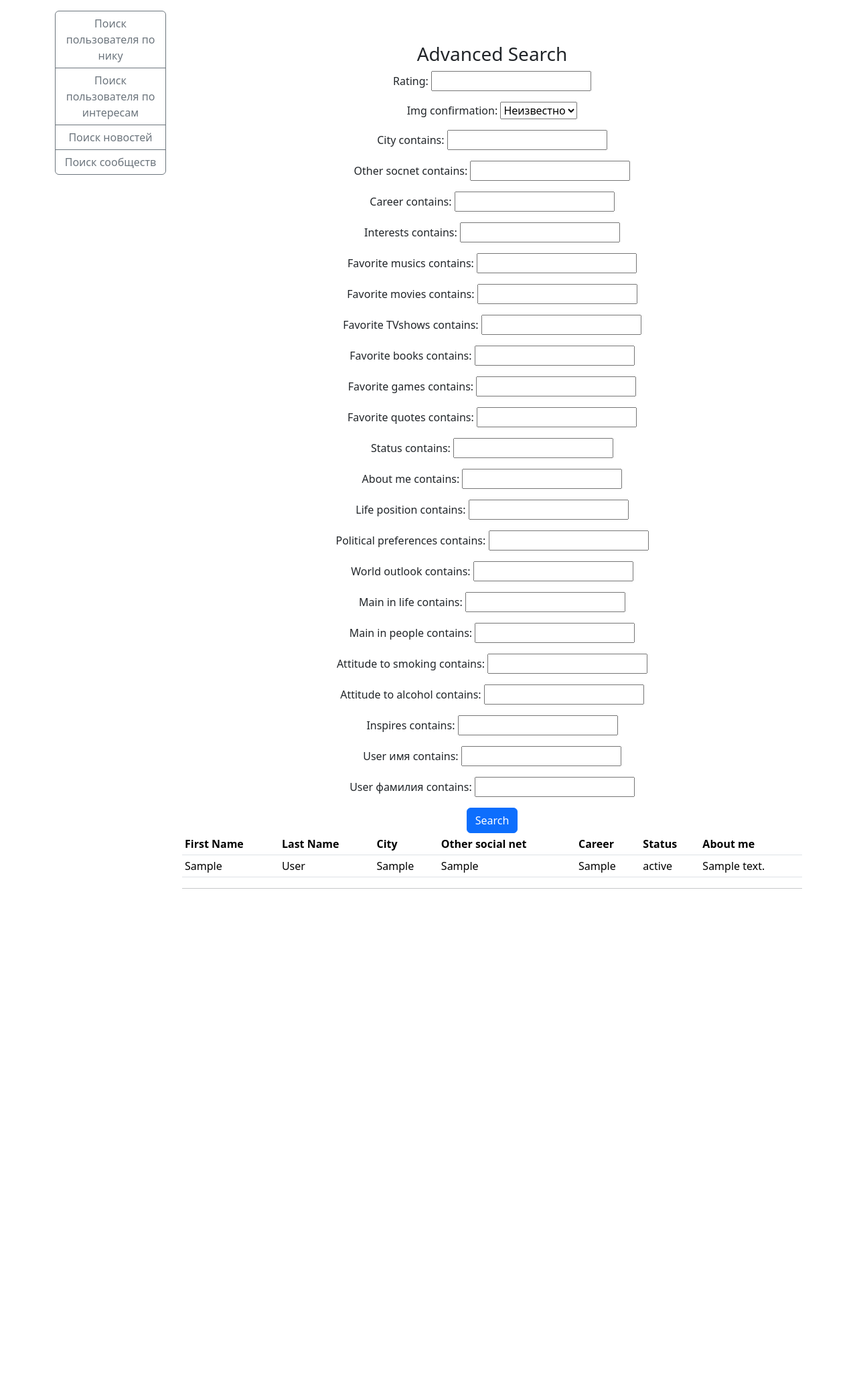
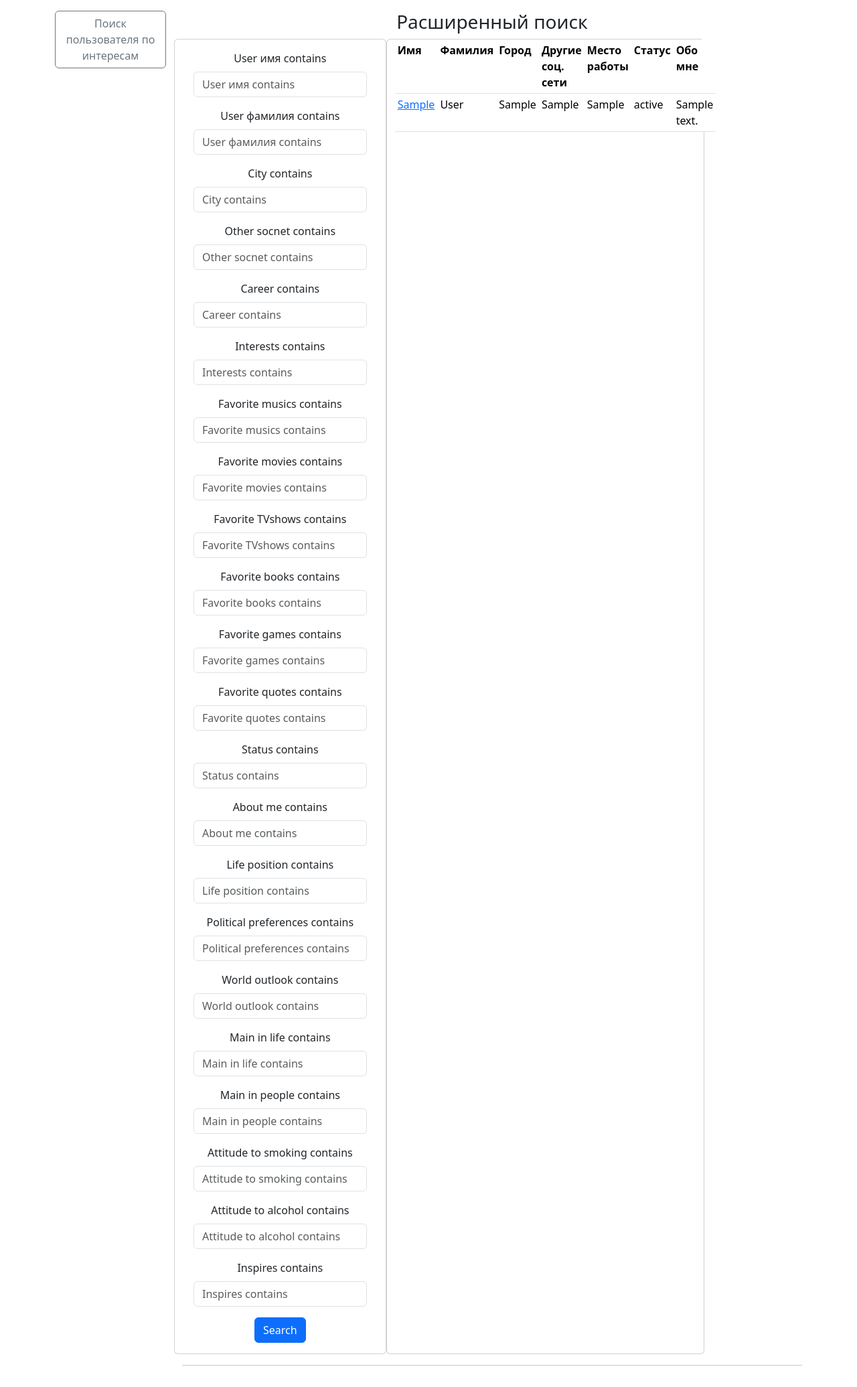
Before and after one commit to Kanezal/yitaker, a Django app: page /search/advanced in a window 1280 px wide. Shown: the part 72-2143 px from the top of the page at 67% size. Before the commit the page ends 1399 px from the top, so only its background shows below. Run offline with Django 4.2, Linux system fonts and the light colour scheme; tables that the repository leaves empty hold one stand-in row (values such as "Sample post"); some libraries are stand-ins or nearby versions.

Commit message:
много фиксов

```diff
--- a/messenger/templates/messages.html
+++ b/messenger/templates/messages.html
@@ -26,7 +26,9 @@
             <div class="col-md-11">
                 <div class="card-body">
                     <h5 class="card-title">{{message.user_sender.first_name}} {{message.user_sender.last_name}}
+                        {% if message.user_sender == request.user %}
                         <a href="{% url 'delete_msg' message.id %}" class="btn btn-danger position-absolute top-0 end-0">Удалить</a>
+                        {% endif %}
                     </h5>
                     <p class="card-text">{{message.text}}</p>
                     <p class="card-text"><small class="text-muted">{{message.date_receipt}}</small></p>
--- a/messenger/views.py
+++ b/messenger/views.py
@@ -7,6 +7,7 @@ import datetime
 from friends.models import Friends
 from django.db.models import Q
 
+from django.contrib.auth.decorators import login_required
 
 def base_ctx() -> dict:
     return {
@@ -17,6 +18,7 @@ def base_ctx() -> dict:
         }
     }
 
+@login_required
 def messages(request, id):
     ctx = base_ctx()
 
@@ -56,6 +58,7 @@ def messages(request, id):
 
             return render(request, 'messages.html', context = ctx)
 
+@login_required
 def chats(request):
     ctx = base_ctx()
     has_errors = False
@@ -87,6 +90,7 @@ def chats(request):
 
     return render(request, 'chats.html', context = ctx)
 
+@login_required
 def delete(request, id):
     if request.user == Message.objects.get(id=id).user_sender:
         message = Message.objects.get(id=id)
@@ -95,6 +99,7 @@ def delete(request, id):
         return redirect(f"chat/{message.chat_id.id}")
     return HttpResponse("<h1>ну это бан</h1>")
 
+@login_required
 def create(request):
 
     has_errors = False
--- a/news/templates/news.html
+++ b/news/templates/news.html
@@ -49,7 +49,7 @@
         </h5>
         <p class="card-text">{{ new.text }}</p>
     </div>
-    {% if new.picture != None %}
+    {% if new.picture %}
     <img class="card-img-bottom" src="{{ new.picture.url }}" alt="">
     {% endif %}
 </div>
--- a/registration/templates/login.html
+++ b/registration/templates/login.html
@@ -13,7 +13,7 @@
         <form method="post">
             {% csrf_token %}
             {% bootstrap_form form show_label=False %}
-            <button class="d-grid mx-auto btn btn-primary" type="submit">Зарегестрироваться</button>
+            <button class="d-grid mx-auto btn btn-primary" type="submit">Вход</button>
         </form>
     </div>
 </div>
--- a/requirements.txt
+++ b/requirements.txt
@@ -6,3 +6,4 @@ sqlparse==0.4.2
 pillow
 django-bootstrap-v5
 django_resized==1.0.0
+django-filter==21.1.0
--- a/search/filters.py
+++ b/search/filters.py
@@ -27,8 +27,11 @@ class ProfileFilter(django_filters.FilterSet):
     inspires = CharFilter(field_name='inspires', lookup_expr='icontains')
     class Meta:
         model = Profile
-        fields = '__all__'
-        exclude = ['user', 'img']
+        fields = ['first_name', 'last_name', 'city', 'other_socnet', 'career', 'interests', 'favorite_musics', 'favorite_movies',
+                  'favorite_TVshows', 'favorite_books', 'favorite_games', 'favorite_quotes', 'status',
+                 'about_me', 'life_position', 'political_preferences', 'world_outlook', 'main_in_life',
+                 'main_in_people', 'attitude_to_smoking', 'attitude_to_alcohol', 'inspires']
+        exclude = ['user', 'img', 'rating', 'img_confirmation']
 
 
 #class ProfileFilter(django_filters.FilterSet):
--- a/search/templates/filter.html
+++ b/search/templates/filter.html
@@ -4,28 +4,33 @@
 
 {% block main %}
 <div align="center">
-    <br/><br/>
-    <h3>Advanced Search</h3>
-    <div>
-        <form method="get">
-            {{ProfileFilter.form.as_p}}
-            <button class="btn btn-primary" type="submit">Search</button>
-        </form>
+    <h3>Расширенный поиск</h3>
+    <div class="row">
+        <div class="card col-md-4">
+            <div class="card-body">
+                <form method="get">
+                    {% bootstrap_form ProfileFilter.form show_label=False %}
+                    <button class="btn btn-primary" type="submit">Search</button>
+                </form>
+            </div>
+        </div>
 
-        <div>
+
+        <div class="card col-md-6">
             <table class="table table-sm">
                 <tr>
-                    <th>First Name</th>
-                    <th>Last Name</th>
-                    <th>City</th>
-                    <th>Other social net</th>
-                    <th>Career</th>
-                    <th>Status</th>
-                    <th>About me</th>
+                    <th>Имя</th>
+                    <th>Фамилия</th>
+                    <th>Город</th>
+                    <th>Другие соц. сети</th>
+                    <th>Место работы</th>
+                    <th>Статус</th>
+                    <th>Обо мне</th>
                 </tr>
                 {% for profile in profiles %}
                 <tr>
-                    <td>{{profile.user.first_name}}</td>
+                    <td><a href="{% url 'profile' profile.user.id %}" class="button">{{profile.user.first_name}}</a>
+                    </td>
                     <td>{{profile.user.last_name}}</td>
                     <td>{{profile.city}}</td>
                     <td>{{profile.other_socnet}}</td>
--- a/search/views.py
+++ b/search/views.py
@@ -10,18 +10,15 @@ from .serializers import *
 def base_ctx() -> dict:
     return {
         "nav": {
-            "Поиск пользователя по нику": {
-                "link": "search_user"
-            },
             "Поиск пользователя по интересам": {
                 "link": "search_advanced"
             },
-            "Поиск новостей": {
-                "link": "search_novelty"
-            },
-            "Поиск сообществ": {
-                "link": "search_community"
-            },
+            # "Поиск новостей": {
+            #     "link": "search_novelty"
+            # },
+            # "Поиск сообществ": {
+            #     "link": "search_community"
+            # },
         }
     }
 
--- a/social_network/settings.py
+++ b/social_network/settings.py
@@ -140,3 +140,5 @@ STATICFILES_DIRS = (
 # https://docs.djangoproject.com/en/4.0/ref/settings/#default-auto-field
 
 DEFAULT_AUTO_FIELD = 'django.db.models.BigAutoField'
+
+LOGIN_URL = '/registration/login/'
--- a/user_profile/templates/profile_settings.html
+++ b/user_profile/templates/profile_settings.html
@@ -10,6 +10,6 @@
 <form method="post" enctype="multipart/form-data">
     {% csrf_token %}
     {% bootstrap_form form show_label=False %}
-    <button class="d-grid mx-auto btn btn-primary" type="submit">Зарегестрироваться</button>
+    <button class="d-grid mx-auto btn btn-primary" type="submit">Сохранить</button>
 </form>
 {% endblock %}
```
Also changed, not shown: news/views.py (+4 -3 lines), static/images/community_icons/2022/05/14/WIN_20220416_20_10_30_Pro.jpg (added), static/images/novelty/2022/05/14/WIN_20220416_20_10_30_Pro.jpg (added), static/images/novelty/2022/05/14/WIN_20220416_20_10_30_Pro_ISM5Rxh.jpg (added), static/images/novelty/2022/05/14/WIN_20220416_20_10_30_Pro_bVUtfVb.jpg (added).
